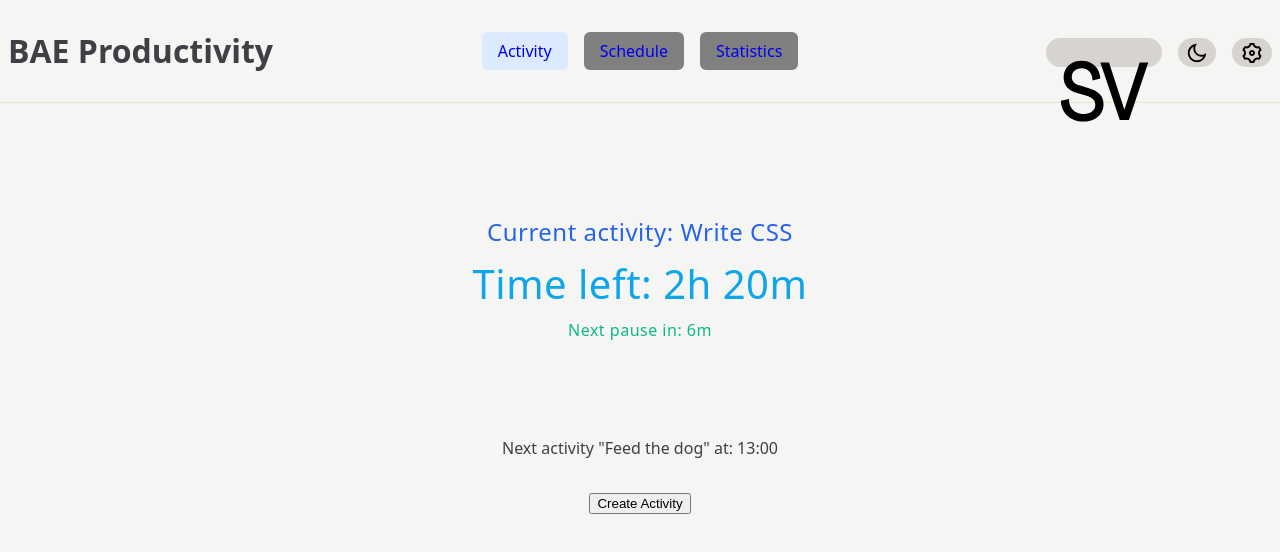
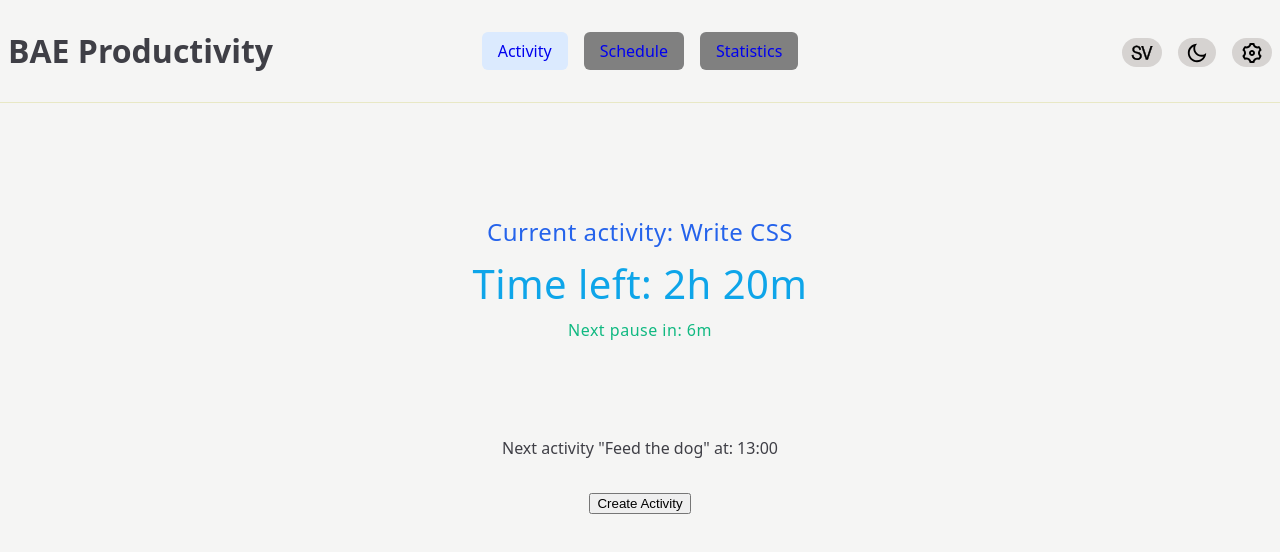
Before and after one commit to ollewarne/linkoping-pps, a React (Vite) app: page / in a window 1280 px wide. Shown: the top 552 px of the page. Built offline with nearby package versions, Linux system fonts and the light colour scheme.

Commit message:
styling for toggle-btn

```diff
--- a/src/components/ChangeLanguage/ChangeLanguage.module.css
+++ b/src/components/ChangeLanguage/ChangeLanguage.module.css
@@ -8,6 +8,8 @@
     cursor: pointer;
     margin-top: 4px;
     transition: transform 0.3s ease;
+    display: flex;
+    align-items: center;
 }
 
 .language-toggle-btn:hover {
@@ -15,8 +17,7 @@
     transform: translateY(-1px);
 }
 
-span {
-    font-weight: 600;
-    font-size: 17px;
-    margin: 0;
+.language-toggle-btn img {
+    height: 24px;
+    width: 24px;
 }
```
